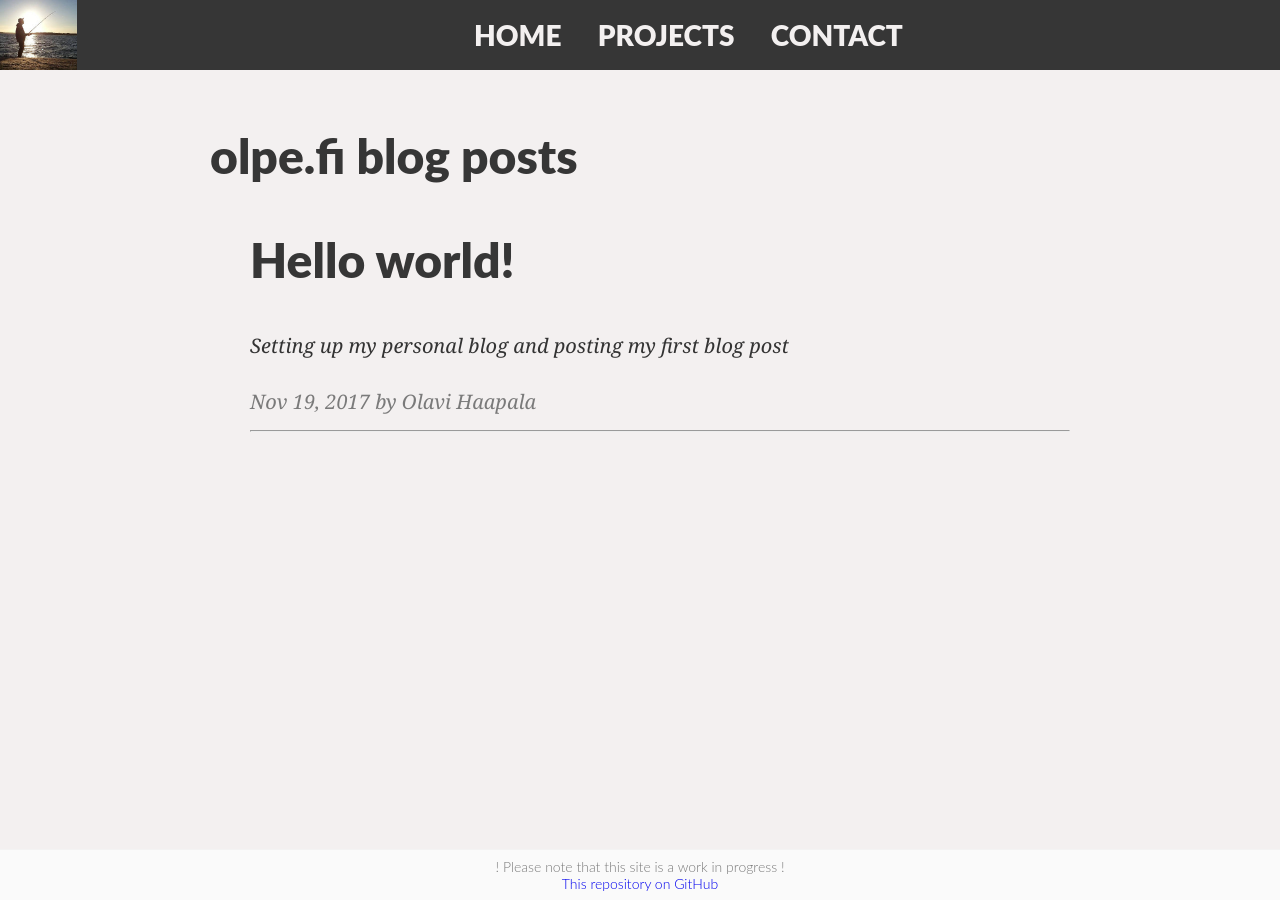
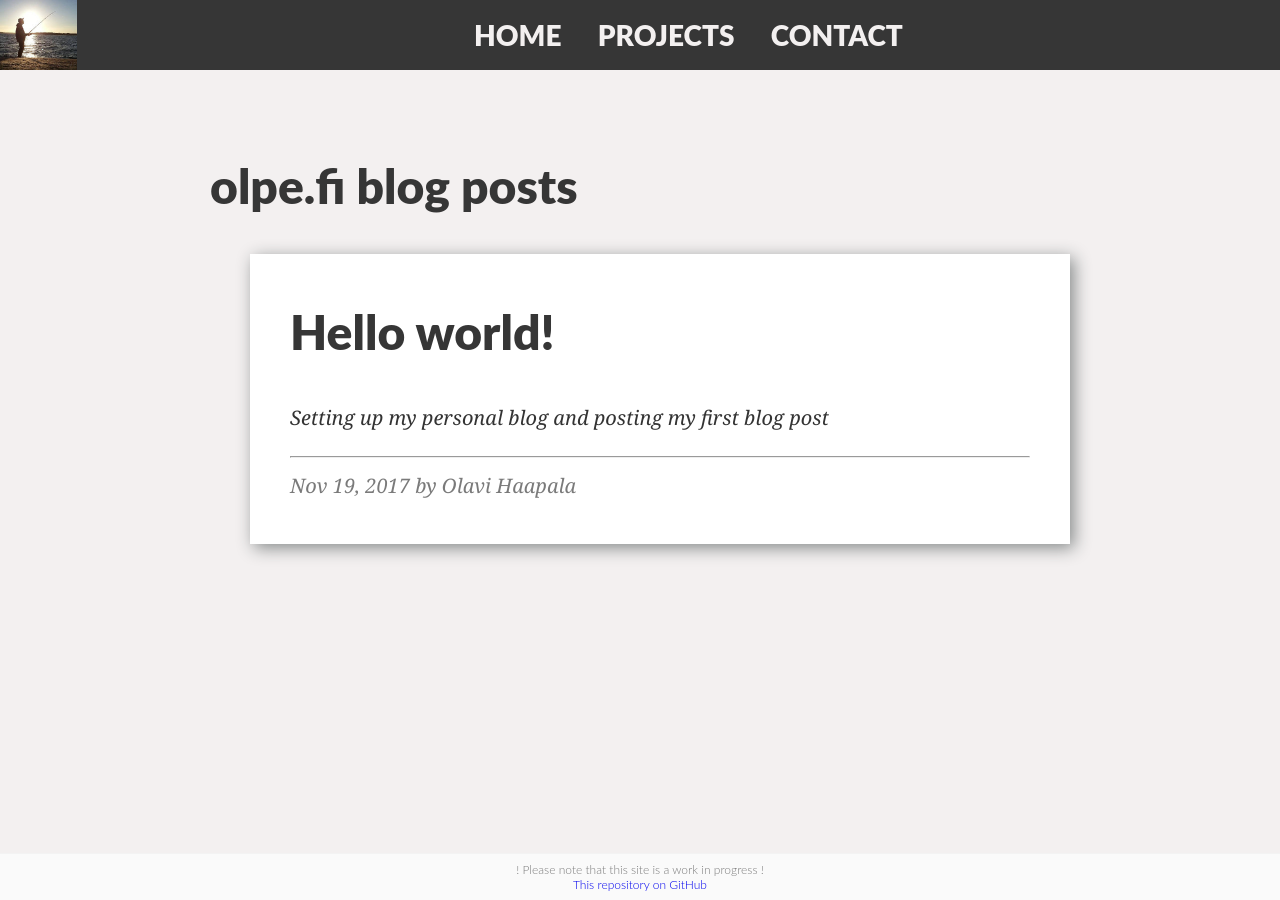
Before and after one commit to olpeh/olpeh.github.io, a Jekyll site: the page built from index.html, in a window 1280 px wide. Built offline with Jekyll 4.4.1, drawn with Linux system fonts in a browser that asks for light colours; the list of posts is cut into pages by our own code.

Commit message:
Adjust site layout, especially on narrow screens

```diff
--- a/_includes/posts.html
+++ b/_includes/posts.html
@@ -8,9 +8,9 @@
           <h2 class="post-title">{{ post.title }}</h2>
           <div class="post-meta">
             <p>{{ post.excerpt }}</p>
+            <hr>
             <span class='date'>{{ post.date | date: "%b %-d, %Y" }}</span>
             <span>by {{ post.author }}</span>
-            <hr>
           </div>
         </div>
       </a>
--- a/_layouts/default.html
+++ b/_layouts/default.html
@@ -3,5 +3,7 @@
 ---
 
 <main>
-  {{ content }}
+  <div class="main-content">
+    {{ content }}
+  </div>
 </main>
--- a/_layouts/post.html
+++ b/_layouts/post.html
@@ -3,16 +3,18 @@
 ---
 
 <main>
+  <div class="main-content">
     <article class="post">
       <h1>{{ page.title }}</h1>
       <section class="post-meta">
         <p>{{ page.excerpt }}</p>
+        <hr>
         <span class="date">{{ page.date | date: "%b %-d, %Y" }}</span>
         <span>by {{ page.author }}</span>
       </section>
-    <hr>
       <section class="post-content">
         {{ content }}
       </section>
     </article>
+  </div>
 </main>
--- a/css/main.css
+++ b/css/main.css
@@ -1,11 +1,17 @@
 html,
 body {
   width: 100%;
-  height: 100;
+  height: 100%;
   margin: 0;
   padding: 0;
   background: rgb(243, 240, 240);
   color: rgb(54, 54, 54);
+}
+
+body {
+  display: flex;
+  min-height: 100vh;
+  flex-direction: column;
 }
 
 img {
@@ -16,8 +22,6 @@
   display: flex;
   justify-content: flex-start;
   align-items: center;
-  position: fixed;
-  top: 0;
   width: 100%;
   min-height: 70px;
   background: rgb(54, 54, 54);
@@ -56,7 +60,12 @@
 }
 
 main {
-  padding: 80px 40px;
+  width: 100%;
+  flex: 1;
+}
+
+.main-content {
+  padding: 40px;
   max-width: 860px;
   margin: 0 auto;
 }
@@ -67,8 +76,16 @@
 
 .post-list .post a {
   text-decoration: none;
+  box-shadow: 4px 4px 16px 0px rgb(134, 138, 138);
+  padding: 40px;
+  display: block;
+  background: white;
 }
 
+.post-list .post a .post-title {
+  margin-top: 10px;
+}
+4
 article .post-content {
   margin-top: 60px;
 }
@@ -80,10 +97,8 @@
 footer {
   text-align: center;
   padding: 8px 0;
-  position: fixed;
-  bottom: 0;
   width: 100%;
-  font-size: 14px;
+  font-size: 12px;
 }
 
 footer a {
@@ -91,3 +106,42 @@
   margin: 8px;
   font-family: "Lato", 'Helvetica Neue', Helvetica, sans-serif;
 }
+
+@media screen and (max-width: 567px) {
+  header {
+    min-height: 180px;
+  }
+
+  header .page-logo {
+    margin-left: 20px;
+    margin-right: 0;
+    height: 140px;
+  }
+
+  header .page-logo img {
+    height: 140px;
+    min-width: 154px;
+  }
+
+  nav a {
+    display: block;
+    height: auto;
+  }
+
+  .main-content {
+    padding-left: 10px;
+    padding-right: 10px;
+  }
+
+  .post-list {
+    padding: 0;
+    margin-left: -10px;
+    margin-right: -10px;
+  }
+}
+
+@media screen and (max-width: 362px) {
+  header .page-logo {
+    display: none;
+  }
+}
```
Lines whose indentation alone changed are shown as unchanged.
